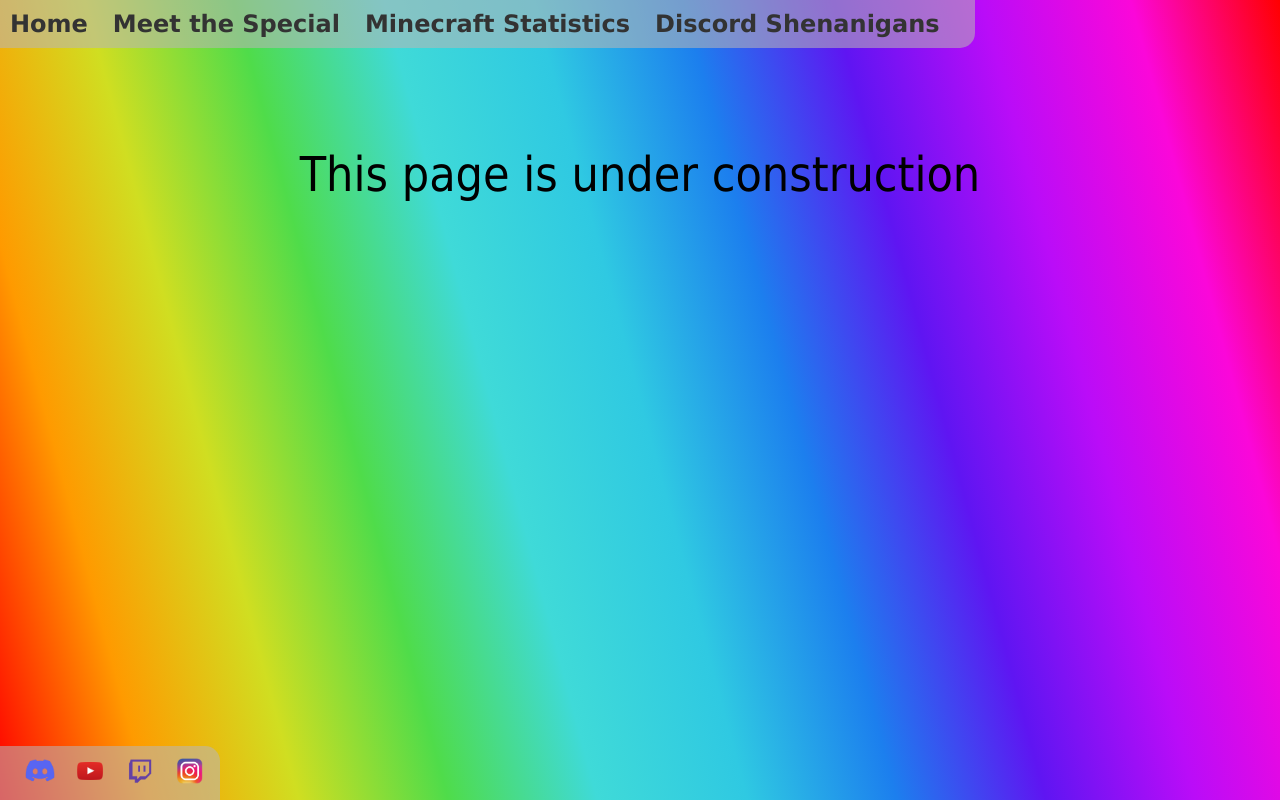
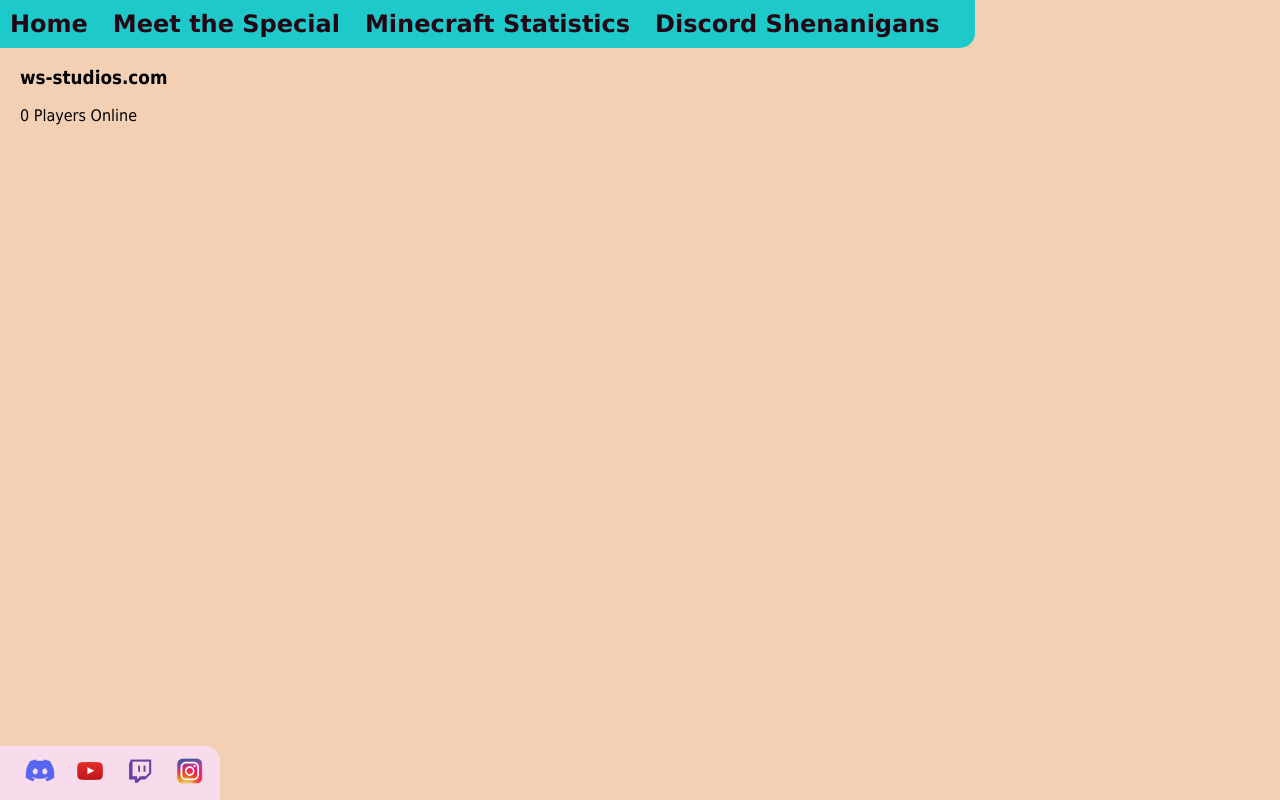
Before and after one commit to Cowman7/wss, a PHP site: page /minecraft in a window 1280 px wide. Run offline with PHP 8.4, Linux system fonts and the light colour scheme.

Commit message:
Synchronized with production

```diff
--- a/about/index.html
+++ b/about/index.html
@@ -3,6 +3,7 @@
     <head>
         <title>We're Special Studios</title>
         <link rel="stylesheet" type="text/css" href="/styles.css">
+        <link rel="icon" type="image/x-icon" href="/images/favicon.ico">
     </head>
     <body>
         <div class="directory-bar">
--- a/discord/index.html
+++ b/discord/index.html
@@ -3,6 +3,7 @@
     <head>
         <title>We're Special Studios</title>
         <link rel="stylesheet" type="text/css" href="/styles.css">
+        <link rel="icon" type="image/x-icon" href="/images/favicon.ico">
     </head>
     <body>
         <div class="directory-bar">
--- a/index.html
+++ b/index.html
@@ -3,6 +3,7 @@
     <head>
         <title>We're Special Studios</title>
         <link rel="stylesheet" type="text/css" href="styles.css">
+        <link rel="icon" type="image/x-icon" href="/images/favicon.ico">
     </head>
     <body>
         <div class="directory-bar">
@@ -12,7 +13,7 @@
             <a href="/discord">Discord Shenanigans</a>
         </div>
         <div class="center">
-            <p>Welcome to We're Special Studios official website! We are currently under construction so check back later for some exciting stuff!</p>
+            <p>Welcome to We're Special Studios official website!</p>
         </div>
         <div class="social-bar">
             <a href="https://discord.gg/vXgjkSZ">
--- a/minecraft/index.html
+++ b/minecraft/index.html
@@ -3,6 +3,7 @@
     <head>
         <title>We're Special Studios</title>
         <link rel="stylesheet" type="text/css" href="/styles.css">
+        <link rel="icon" type="image/x-icon" href="/images/favicon.ico">
     </head>
     <body>
         <div class="directory-bar">
@@ -11,10 +12,12 @@
             <a href="/minecraft">Minecraft Statistics</a> <!-- minecraft integration -->
             <a href="/discord">Discord Shenanigans</a>
         </div>
-        <div class="content"></div>
-        <div class="center">
-            <p>This page is under construction</p>
-        </div>
+        <div class="content">
+            <div class="server-info">
+                <h3 id="server-ip">ws-studios.com</h3>
+                <div><span id="player-count">0</span> Players Online</div>
+            </div>
+	    </div>
         <div class="social-bar">
             <a href="https://discord.gg/vXgjkSZ">
                 <img src="/images/discord.png" alt="Discord">
--- a/styles.css
+++ b/styles.css
@@ -1,13 +1,22 @@
+:root {
+    --default-text-color: #230616;
+    --default-background-color: #f3d0b4;
+    --primary-color: #cc5500;
+    --secondary-color: #f9dcec;
+    --accent: #1ec9c9;
+}
+
 body {
     margin: 0;
     padding: 0;
-    /* background-color: #c5dfda; */
+    /* background-color: var(--default-background-color); */
     font-family: "Tahoma", sans-serif;
 }
 
 html {
     height: 100%;
-    background: linear-gradient(
+    background: var(--default-background-color);
+    /* background: linear-gradient(
         75deg,
         rgba(255, 0, 0, 1) 0%,
         rgba(255, 154, 0, 1) 10%,
@@ -20,7 +29,7 @@ html {
         rgba(186, 12, 248, 1) 80%,
         rgba(251, 7, 217, 1) 90%,
         rgba(255, 0, 0, 1) 100%
-    );
+    ); */
 }
 
 .content {
@@ -51,20 +60,21 @@ html {
 }
 
 .directory-bar {
-    background-color: #b9b6b68f;
+    background-color: var(--accent);
     padding: 10px;
     display: inline-flex;
     border-radius: 0 0 15px 0;
     flex-grow: 1;
+    color: var(--secondary-color);
 }
 
 .directory-bar a {
     margin-right: 25px;
     text-decoration: none;
-    color: #333;
     font-weight: bold;
     font-size: 24px;
     font-family: Verdana, sans-serif;
+    color: var(--default-text-color);
 }
 
 .social-bar {
@@ -72,7 +82,7 @@ html {
     bottom: 0;
     left: 0;
     border-top-right-radius: 15px;
-    background-color: #b9b6b68f;
+    background-color: var(--secondary-color);
     padding: 10px;
     display: flex;
     justify-content: center;
```
Also changed, not shown: images/favicon.ico (added).
